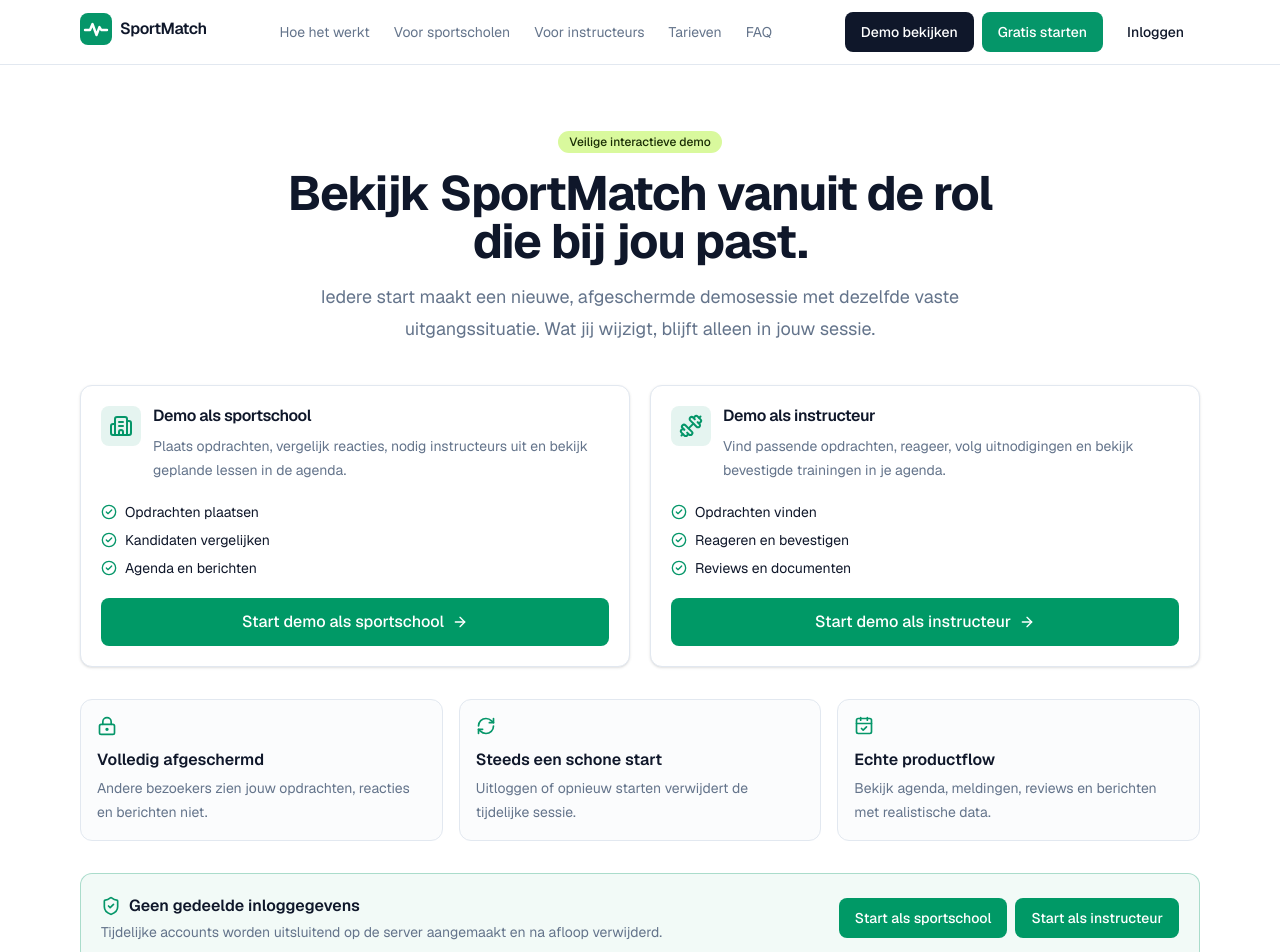
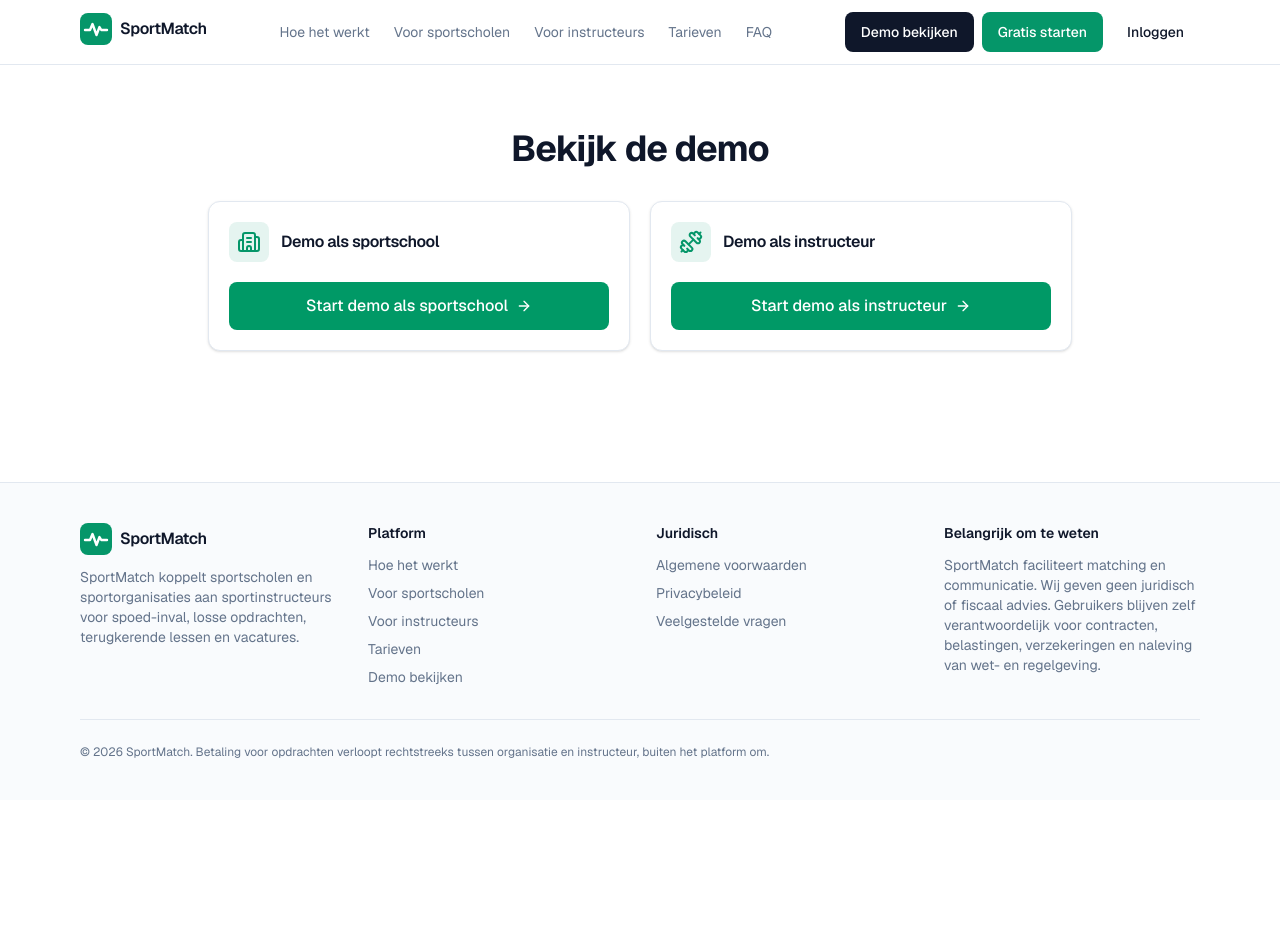
Before and after one commit to maxcrijnen-alt/sportmatch-zzp, a Next.js app: page /demo in a window 1280 px wide. Shown: the top 952 px of the page. After the commit the page ends 800 px from the top, so only its background shows below. Built offline with nearby package versions, Linux system fonts and the light colour scheme.

Commit message:
Simplify demo page
Reduce the public demo page to the two role choices and keep demo startup behavior unchanged.

```diff
--- a/src/app/(public)/demo/page.tsx
+++ b/src/app/(public)/demo/page.tsx
@@ -1,43 +1,24 @@
 import type { Metadata } from "next";
-import Link from "next/link";
-import {
-  Building2,
-  CalendarCheck,
-  CheckCircle2,
-  Dumbbell,
-  LockKeyhole,
-  MessageSquare,
-  RefreshCw,
-  ShieldCheck,
-} from "lucide-react";
-import { Badge } from "@/components/ui/badge";
-import { Button } from "@/components/ui/button";
+import { Building2, Dumbbell } from "lucide-react";
 import { DemoStartButton } from "@/components/demo/demo-start-button";
 import { Card, CardContent, CardHeader, CardTitle } from "@/components/ui/card";
 import { startDemoAction } from "@/lib/demo/actions";
 
 export const metadata: Metadata = {
   title: "Demo bekijken",
-  description:
-    "Bekijk SportMatch als sportschool of instructeur in een eigen, afgeschermde demosessie.",
+  description: "Bekijk SportMatch als sportschool of instructeur.",
 };
 
 const demos = [
   {
     role: "organization",
     title: "Demo als sportschool",
-    description:
-      "Plaats opdrachten, vergelijk reacties, nodig instructeurs uit en bekijk geplande lessen in de agenda.",
     icon: Building2,
-    highlights: ["Opdrachten plaatsen", "Kandidaten vergelijken", "Agenda en berichten"],
   },
   {
     role: "instructor",
     title: "Demo als instructeur",
-    description:
-      "Vind passende opdrachten, reageer, volg uitnodigingen en bekijk bevestigde trainingen in je agenda.",
     icon: Dumbbell,
-    highlights: ["Opdrachten vinden", "Reageren en bevestigen", "Reviews en documenten"],
   },
 ] as const;
 
@@ -56,19 +37,10 @@ export default async function DemoPage({
   const { error } = await searchParams;
 
   return (
-    <div className="mx-auto w-full max-w-6xl px-4 py-12 sm:py-16">
-      <div className="mx-auto max-w-3xl space-y-4 text-center">
-        <Badge className="w-fit" variant="accent">
-          Veilige interactieve demo
-        </Badge>
-        <h1 className="text-3xl font-bold tracking-tight sm:text-5xl">
-          Bekijk SportMatch vanuit de rol die bij jou past.
-        </h1>
-        <p className="text-lg leading-8 text-muted-foreground">
-          Iedere start maakt een nieuwe, afgeschermde demosessie met dezelfde
-          vaste uitgangssituatie. Wat jij wijzigt, blijft alleen in jouw sessie.
-        </p>
-      </div>
+    <div className="mx-auto w-full max-w-4xl px-4 py-12 sm:py-16">
+      <h1 className="text-center text-3xl font-bold tracking-tight sm:text-4xl">
+        Bekijk de demo
+      </h1>
 
       {error && errorMessages[error] ? (
         <p
@@ -79,33 +51,21 @@ export default async function DemoPage({
         </p>
       ) : null}
 
-      <div className="mt-10 grid gap-5 md:grid-cols-2">
+      <div className="mt-8 grid gap-5 md:grid-cols-2">
         {demos.map((demo) => {
           const Icon = demo.icon;
+
           return (
             <Card className="h-full" key={demo.role}>
               <CardHeader>
-                <div className="flex items-start gap-3">
+                <div className="flex items-center gap-3">
                   <div className="rounded-md bg-primary/10 p-2 text-primary">
                     <Icon className="h-6 w-6" />
                   </div>
-                  <div>
-                    <CardTitle>{demo.title}</CardTitle>
-                    <p className="mt-2 text-sm leading-6 text-muted-foreground">
-                      {demo.description}
-                    </p>
-                  </div>
+                  <CardTitle>{demo.title}</CardTitle>
                 </div>
               </CardHeader>
-              <CardContent className="space-y-5">
-                <ul className="space-y-2">
-                  {demo.highlights.map((highlight) => (
-                    <li className="flex items-center gap-2 text-sm" key={highlight}>
-                      <CheckCircle2 className="h-4 w-4 text-primary" />
-                      {highlight}
-                    </li>
-                  ))}
-                </ul>
+              <CardContent>
                 <form action={startDemoAction}>
                   <input name="role" type="hidden" value={demo.role} />
                   <DemoStartButton label={`Start ${demo.title.toLowerCase()}`} />
@@ -115,60 +75,6 @@ export default async function DemoPage({
           );
         })}
       </div>
-
-      <div className="mt-8 grid gap-4 md:grid-cols-3">
-        <div className="rounded-lg border border-border bg-muted/30 p-4">
-          <LockKeyhole className="h-5 w-5 text-primary" />
-          <h2 className="mt-3 font-semibold">Volledig afgeschermd</h2>
-          <p className="mt-1 text-sm leading-6 text-muted-foreground">
-            Andere bezoekers zien jouw opdrachten, reacties en berichten niet.
-          </p>
-        </div>
-        <div className="rounded-lg border border-border bg-muted/30 p-4">
-          <RefreshCw className="h-5 w-5 text-primary" />
-          <h2 className="mt-3 font-semibold">Steeds een schone start</h2>
-          <p className="mt-1 text-sm leading-6 text-muted-foreground">
-            Uitloggen of opnieuw starten verwijdert de tijdelijke sessie.
-          </p>
-        </div>
-        <div className="rounded-lg border border-border bg-muted/30 p-4">
-          <CalendarCheck className="h-5 w-5 text-primary" />
-          <h2 className="mt-3 font-semibold">Echte productflow</h2>
-          <p className="mt-1 text-sm leading-6 text-muted-foreground">
-            Bekijk agenda, meldingen, reviews en berichten met realistische data.
-          </p>
-        </div>
-      </div>
-
-      <div className="mt-8 flex flex-col items-center justify-between gap-4 rounded-lg border border-primary/30 bg-primary/5 p-5 text-center sm:flex-row sm:text-left">
-        <div>
-          <p className="flex items-center justify-center gap-2 font-semibold sm:justify-start">
-            <ShieldCheck className="h-5 w-5 text-primary" /> Geen gedeelde
-            inloggegevens
-          </p>
-          <p className="mt-1 text-sm text-muted-foreground">
-            Tijdelijke accounts worden uitsluitend op de server aangemaakt en na
-            afloop verwijderd.
-          </p>
-        </div>
-        <div className="flex flex-col gap-2 sm:flex-row">
-          <Link href="/registreren?rol=organisatie">
-            <Button className="w-full bg-emerald-600 hover:bg-emerald-700">
-              Start als sportschool
-            </Button>
-          </Link>
-          <Link href="/registreren?rol=instructeur">
-            <Button className="w-full bg-emerald-600 hover:bg-emerald-700">
-              Start als instructeur
-            </Button>
-          </Link>
-        </div>
-      </div>
-
-      <p className="mt-6 flex items-center justify-center gap-2 text-center text-xs text-muted-foreground">
-        <MessageSquare className="h-4 w-4" /> De demo bevat realistische maar
-        niet-openbare voorbeeldgegevens.
-      </p>
     </div>
   );
 }
```
